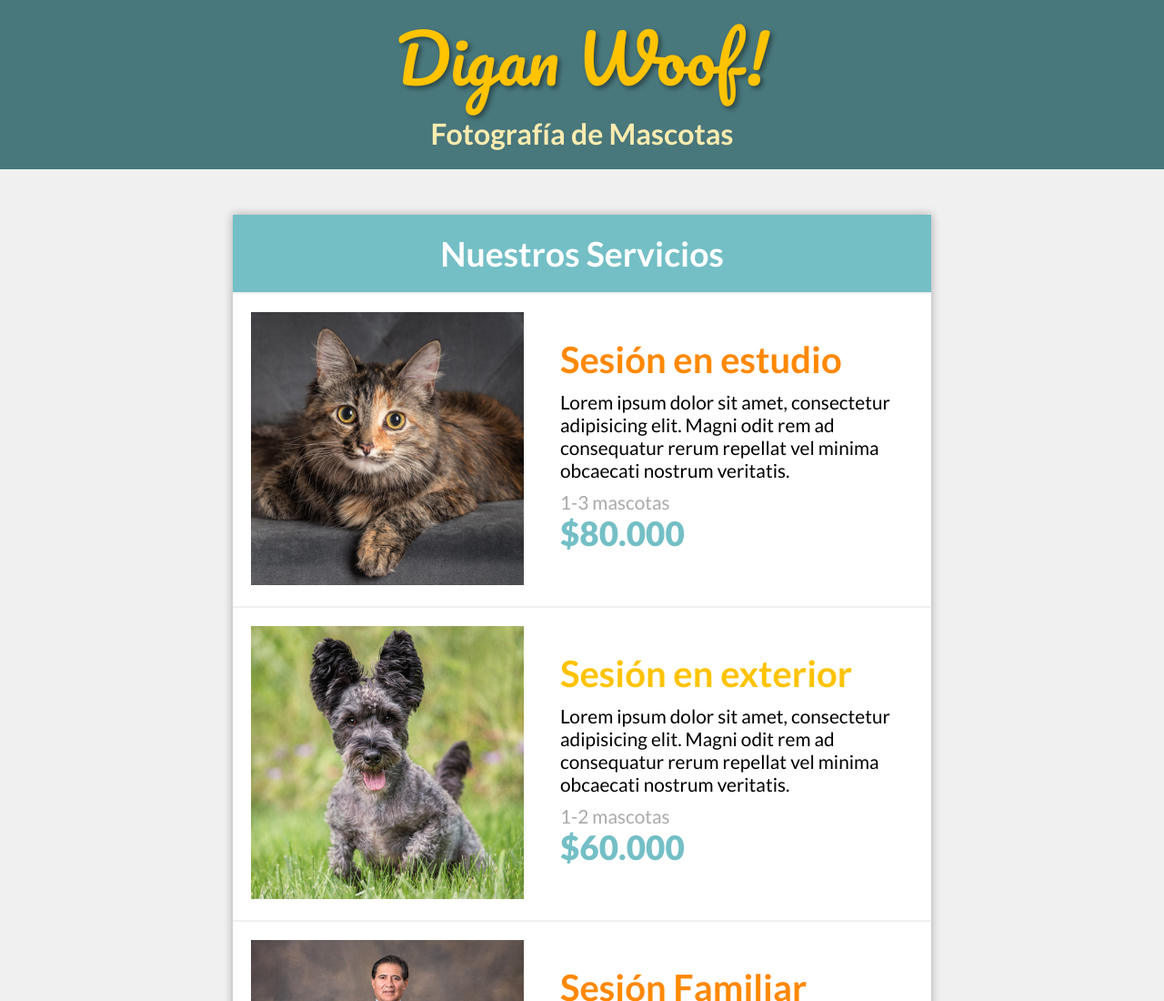
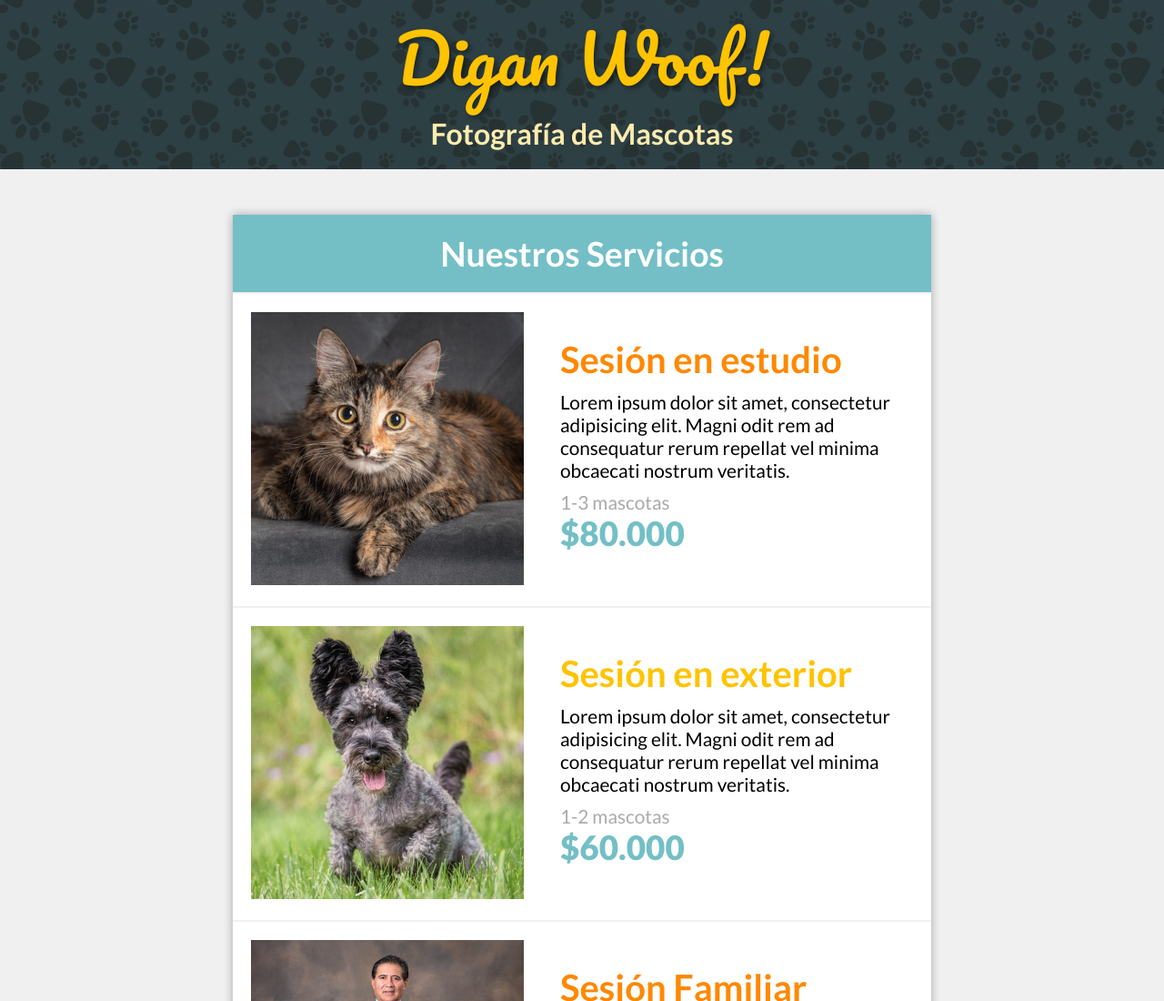
Before and after one commit to raulespmol/desafio-2-landing, a plain HTML site: page index.html in a window 1280 px wide. Shown: the top 1100 px of the page at 91% size. Drawn offline with Linux system fonts and the light colour scheme.

Commit message:
Update style.css

```diff
--- a/assets/css/style.css
+++ b/assets/css/style.css
@@ -24,7 +24,7 @@ p {
 
 /* header */
 header {
-    background-image: url('./assets/img/pattern.png');
+    background-image: url('/assets/img/pattern.png');
     background-size: contain;
     background-color: #48777c;
     padding-bottom: 20px;
```
